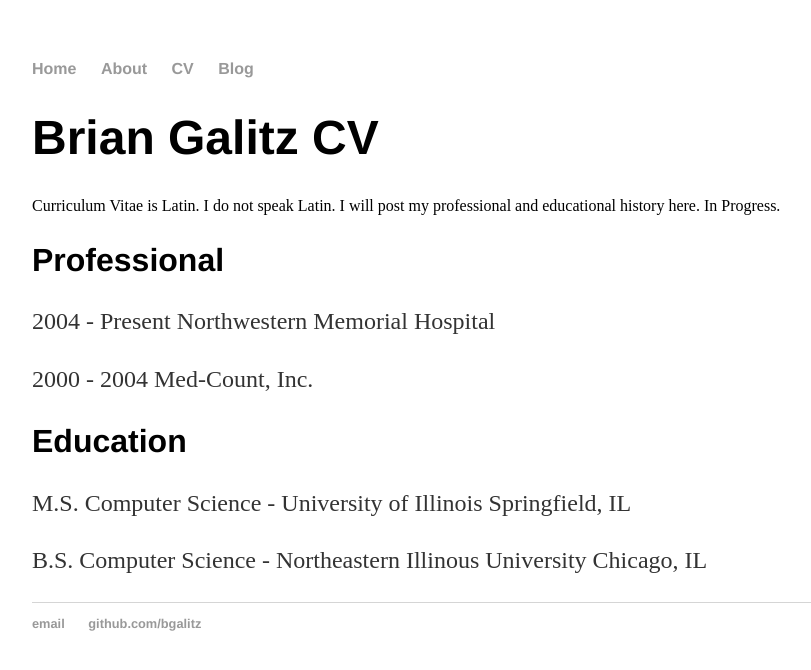
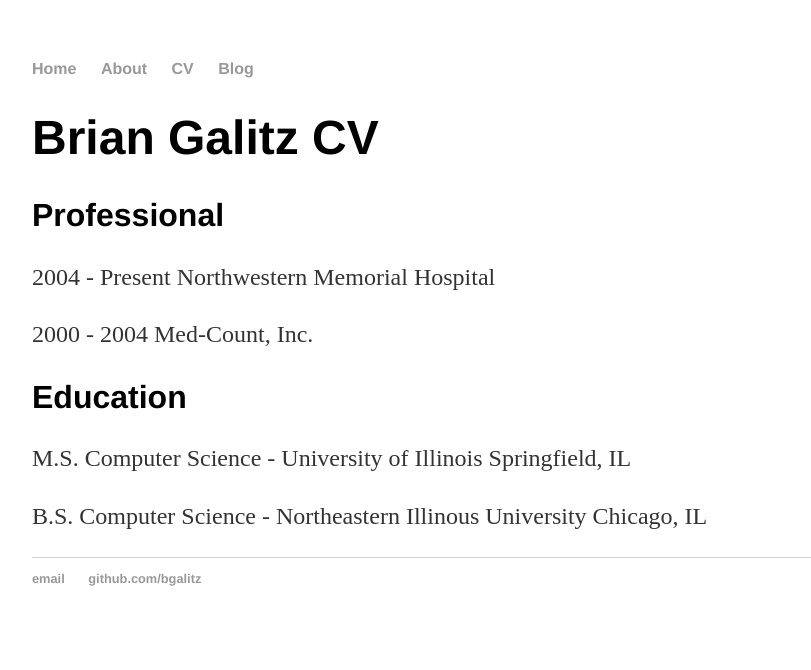
Before and after one commit to bgalitz/bgalitz.github.io, a Jekyll site: the page built from cv/index.html, in a window 1280 px wide. Shown: the top 670 px of the page, without its empty margins (160-971 px from the left). Built offline with Jekyll 4.4.1, drawn with Linux system fonts in a browser that asks for light colours.

Commit message:
Update index.html
remove snarky intro

```diff
--- a/cv/index.html
+++ b/cv/index.html
@@ -2,12 +2,6 @@
 layout: cv
 title: Brian Galitz CV
 ---
-
-
-Curriculum Vitae is Latin. I do not speak Latin. I will post my professional and educational history here.
-
-In Progress.
-
 
 <div class="blurb">
 	<h2>Professional</h2>
```
